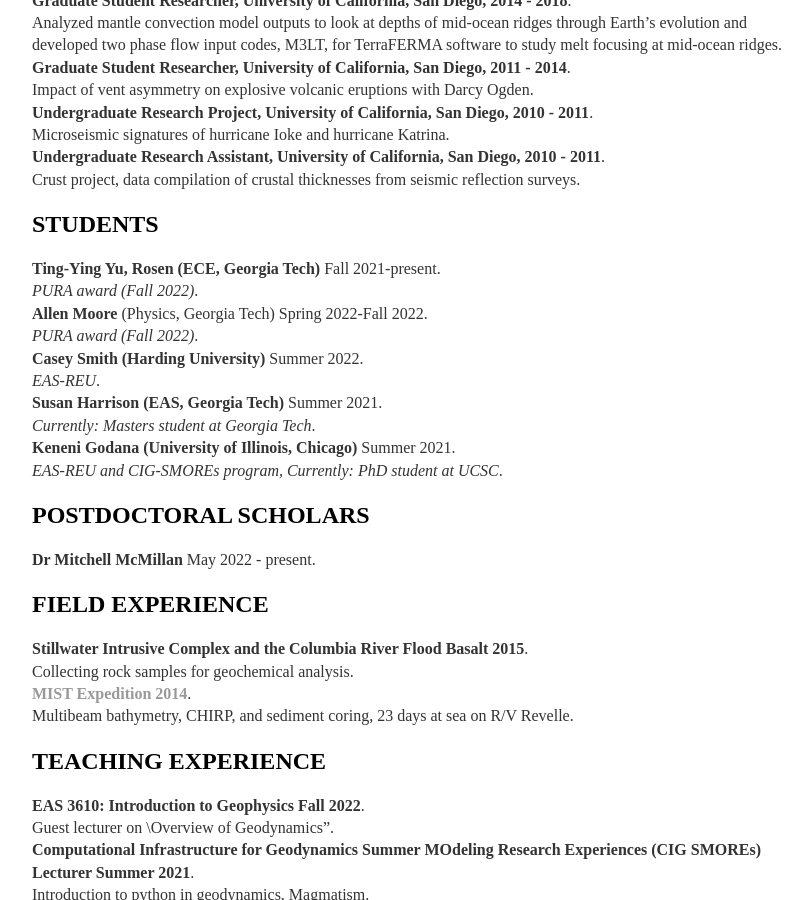
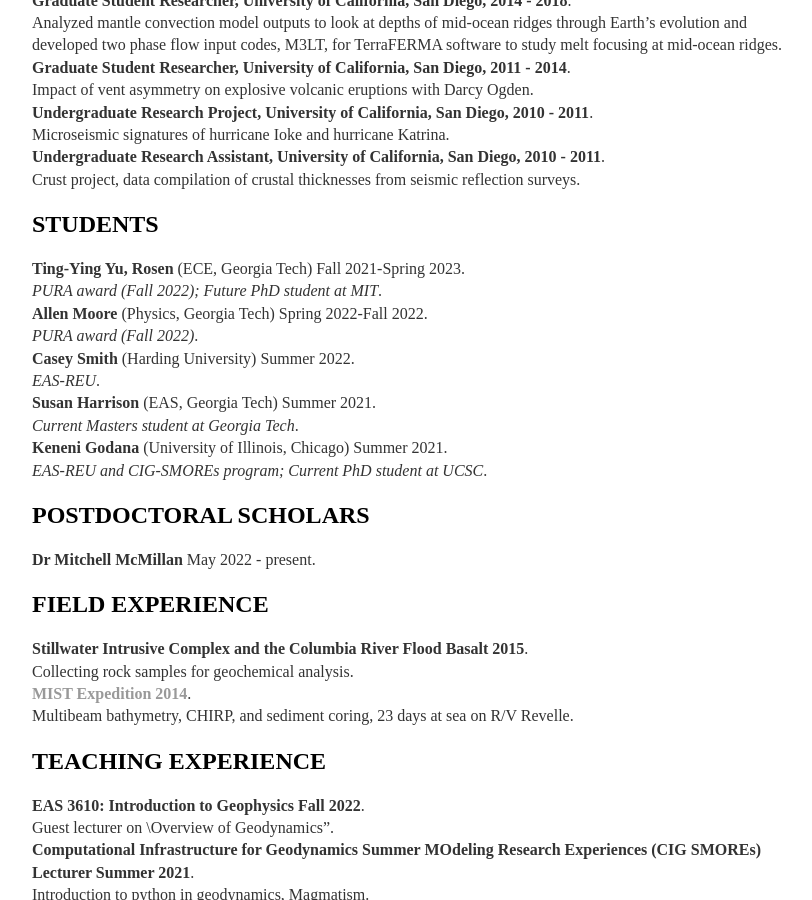
Before and after one commit to joycesim/joycesim.github.io, a Jekyll site: the page built from cv/index.md, in a window 1280 px wide and 900 px high, scrolled down 822 px. Shown: the whole window, without its empty margins (224-1036 px from the left). Built offline with Jekyll 4.4.1, drawn with Linux system fonts in a browser that asks for light colours; some of the changed text lies outside the part shown.

Commit message:
Update index.md

```diff
--- a/cv/index.md
+++ b/cv/index.md
@@ -35,17 +35,16 @@
 Crust project, data compilation of crustal thicknesses from seismic reflection surveys.
 
 ## STUDENTS
-
-**Ting-Ying Yu, Rosen (ECE, Georgia Tech)** Fall 2021-present.
-*PURA award (Fall 2022)*.
+**Ting-Ying Yu, Rosen** (ECE, Georgia Tech) Fall 2021-Spring 2023.
+*PURA award (Fall 2022); Future PhD student at MIT*.
 **Allen Moore** (Physics, Georgia Tech) Spring 2022-Fall 2022.
 *PURA award (Fall 2022)*.
-**Casey Smith (Harding University)** Summer 2022.
+**Casey Smith** (Harding University) Summer 2022.
 *EAS-REU*.
-**Susan Harrison (EAS, Georgia Tech)** Summer 2021.
-*Currently: Masters student at Georgia Tech*.
-**Keneni Godana (University of Illinois, Chicago)** Summer 2021.
-*EAS-REU and CIG-SMOREs program, Currently: PhD student at UCSC*.
+**Susan Harrison** (EAS, Georgia Tech) Summer 2021.
+*Current Masters student at Georgia Tech*.
+**Keneni Godana** (University of Illinois, Chicago) Summer 2021.
+*EAS-REU and CIG-SMOREs program; Current PhD student at UCSC*.
 
 ## POSTDOCTORAL SCHOLARS
 **Dr Mitchell McMillan** May 2022 - present.
@@ -105,7 +104,8 @@
 [1] **S.J. Sim**, D.R. Stegman, N. Coltice, (2016) Influence of Continental growth on mid-ocean ridge depth, *Geochem. Geophys. Geosyst.*, 17 (11), 4425-4437,  https://doi.org/10.1002/2016GC006629.
 
 ## INVITED PRESENTATIONS
-[23] Western Washington University (virtual), 2022.
+[24] Caltech, 2023.
+[23] Western Washington University (virtual), 2023.
 [22] AGU Fall meeting, 2022 (Withdrawn).
 [21] Department of Planetary Physics, German Aerospace Center 2022.
 [20] [Ada Lovelace Workshop, 2022](https://meetings.copernicus.org/2022AdaLovelaceWorkshop/about/general_information.html).
```
Also changed, not shown: other parts of cv/index.md (+1 -1 lines).
